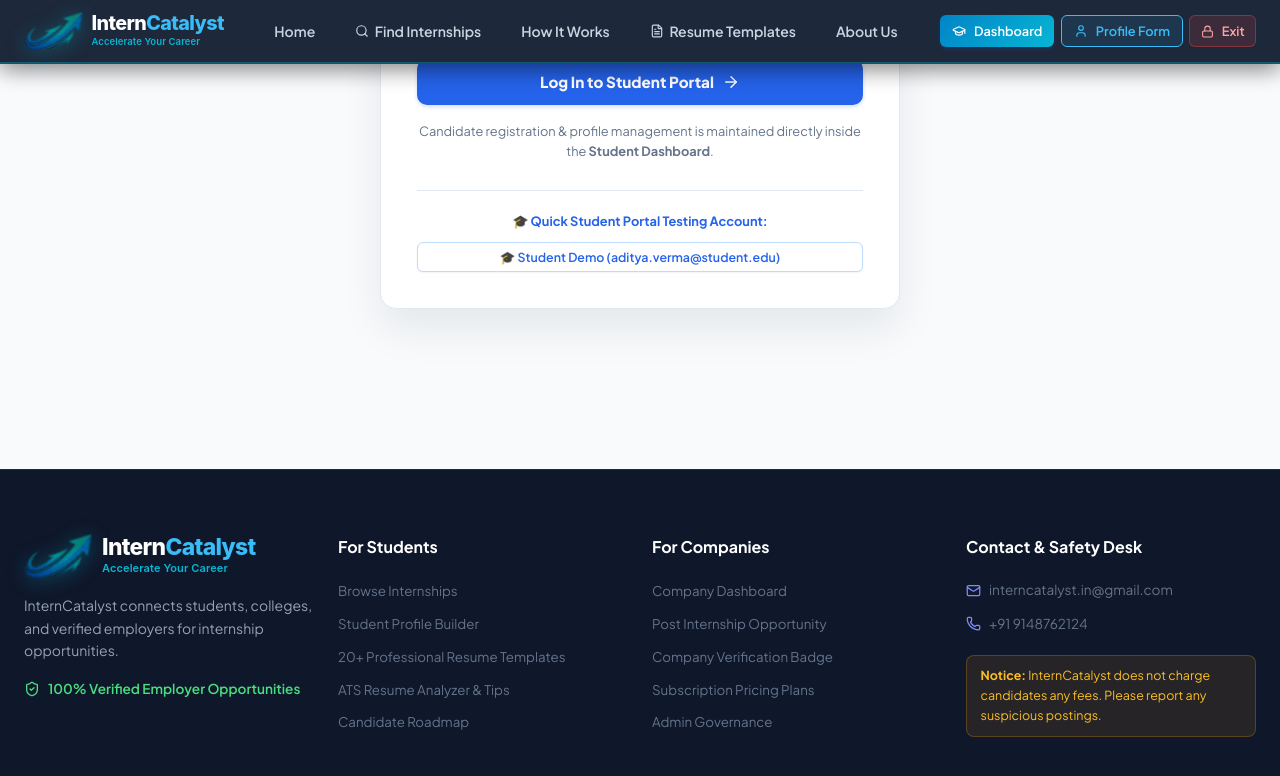
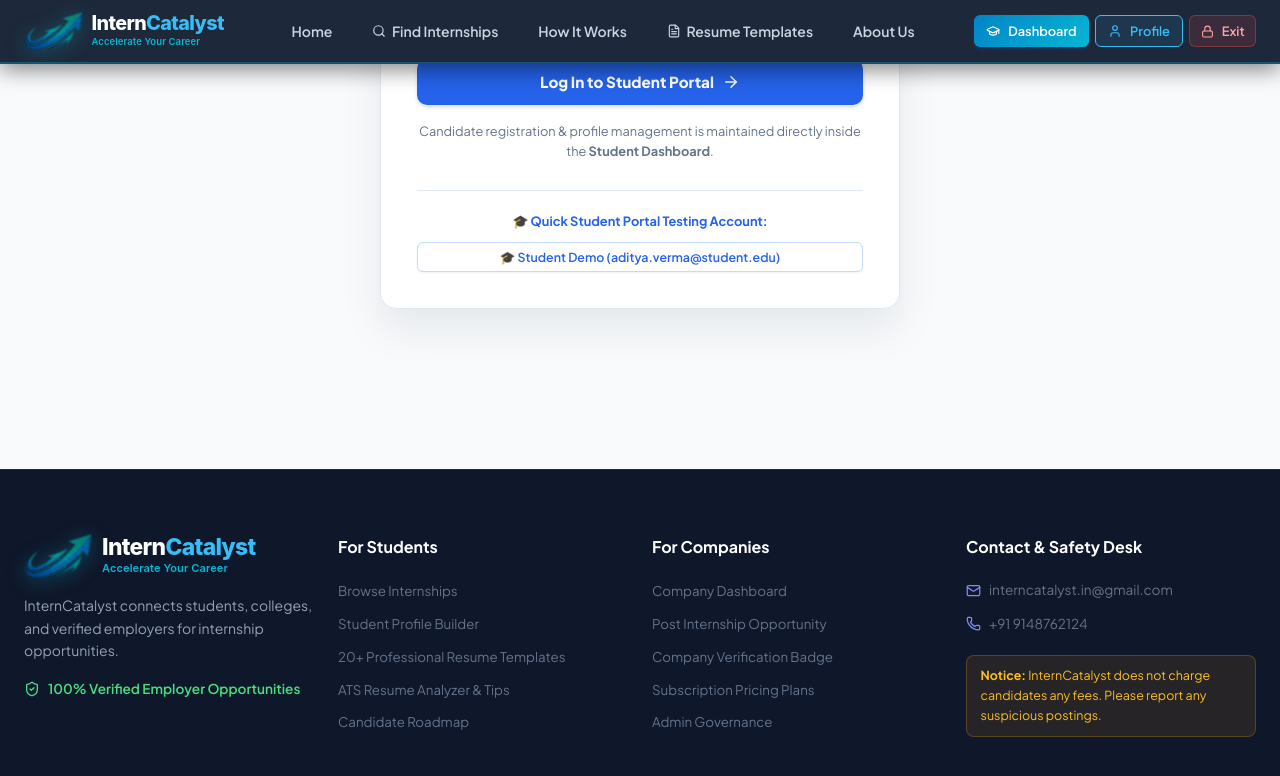
Before and after one commit to interncatalystin-collab/Catalyst, a React (Vite) app: page / in a window 1280 px wide. Both pictures are taken after a click on the button "Go to Student Dashboard". Shown: the part 751-1527 px from the top of the page. Built offline with nearby package versions, Linux system fonts and the light colour scheme.

Commit message:
fix: rename button label from Profile Form to Profile

```diff
--- a/src/components/Navbar.jsx
+++ b/src/components/Navbar.jsx
@@ -119,7 +119,7 @@
                       onClick={() => handleNavClick('student-profile')}
                       style={{ borderColor: '#38bdf8', color: '#38bdf8', background: 'rgba(56, 189, 248, 0.1)', fontSize: '0.8rem', padding: '0.45rem 0.75rem' }}
                     >
-                      <User size={14} /> Profile Form
+                      <User size={14} /> Profile
                     </button>
                   </div>
                 )}
--- a/src/pages/StudentDashboard.jsx
+++ b/src/pages/StudentDashboard.jsx
@@ -470,7 +470,7 @@
               boxShadow: activeTab === 'profile' ? 'var(--shadow-glow)' : 'none'
             }}
           >
-            <User size={16} /> Student Profile & Registration Form
+            <User size={16} /> Student Profile
             <span style={{
               background: activeTab === 'profile' ? '#ffffff' : '#e0e7ff',
               color: activeTab === 'profile' ? '#1d4ed8' : '#3730a3',
@@ -479,7 +479,7 @@
               padding: '0.15rem 0.45rem',
               borderRadius: '10px'
             }}>
-              Profile Form
+              Profile
             </span>
           </button>
 
@@ -573,7 +573,7 @@
                 <div>
                   <div style={{ display: 'flex', alignItems: 'center', gap: '0.4rem' }}>
                     <strong style={{ fontSize: '0.92rem', color: '#0f172a' }}>{name}</strong>
-                    <span className="badge badge-verified" style={{ fontSize: '0.7rem' }}>✓ Registration Profile Form Active</span>
+                    <span className="badge badge-verified" style={{ fontSize: '0.7rem' }}>✓ Profile Active</span>
                   </div>
                   <span style={{ fontSize: '0.78rem', color: 'var(--text-muted)' }}>
                     Phone: {phone} • {institution} ({degree})
@@ -590,7 +590,7 @@
                 }}
                 style={{ display: 'flex', alignItems: 'center', gap: '0.35rem', fontWeight: '700', fontSize: '0.825rem' }}
               >
-                <User size={14} /> Edit Profile Form & Photo
+                <User size={14} /> Edit Profile & Photo
               </button>
             </div>
 
@@ -1171,7 +1171,7 @@
                     transition: 'all 0.15s'
                   }}
                 >
-                  <FileText size={15} /> 📝 Registration Profile Form
+                  <FileText size={15} /> 📝 Student Profile
                 </button>
                 <button
                   type="button"
@@ -1353,7 +1353,7 @@
                       className="btn btn-primary btn-sm"
                       style={{ display: 'flex', alignItems: 'center', gap: '0.35rem', fontWeight: '700' }}
                     >
-                      <FileText size={14} /> Open Profile Form
+                      <FileText size={14} /> Open Profile
                     </button>
                     <button
                       type="button"
```
